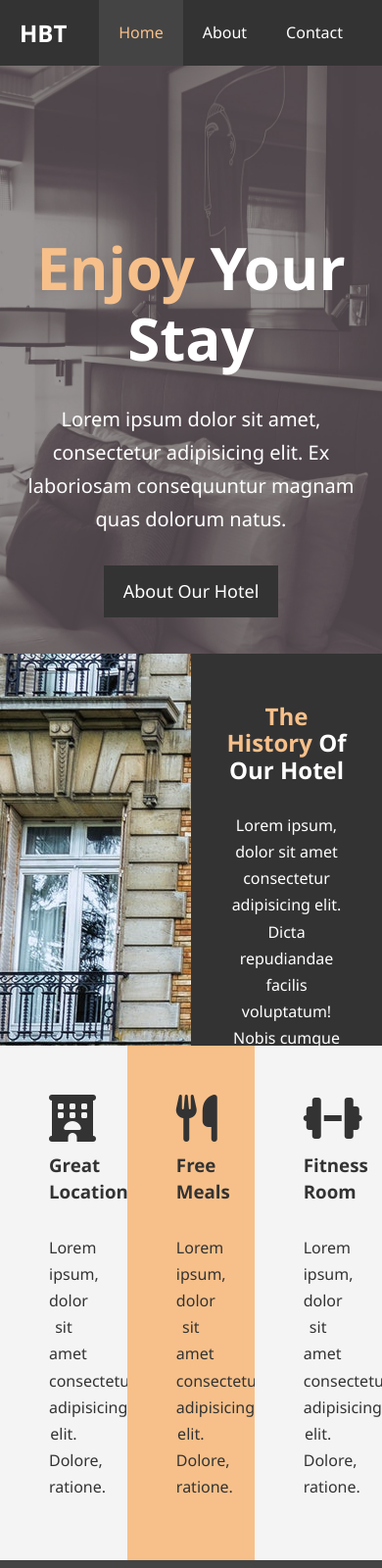
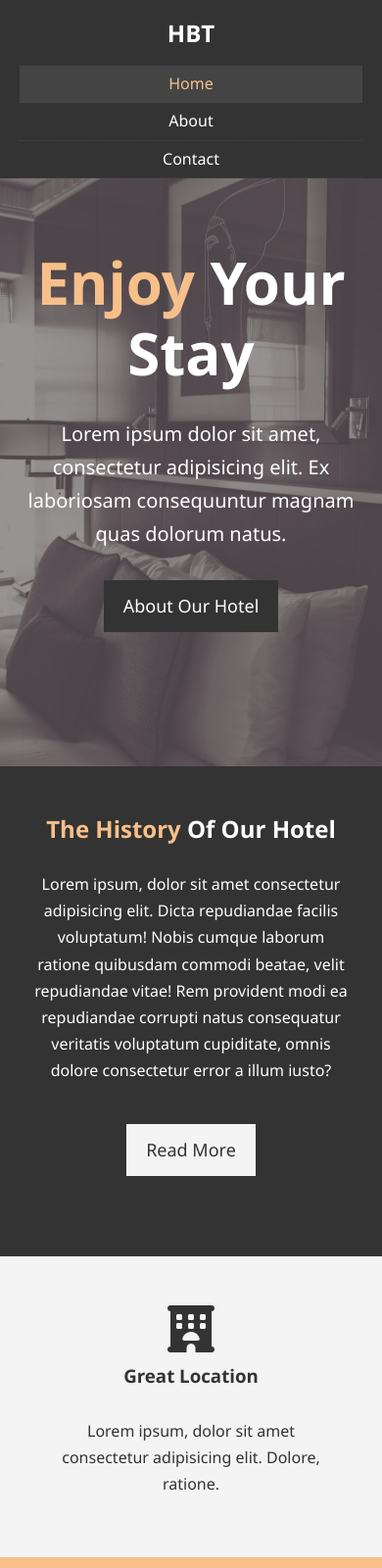
Before and after one commit to ericstober/hotel-bt-website, a plain HTML site: page index.html in a window 390 px wide. Shown: the top 1600 px of the page at 98% size. Drawn offline with Linux system fonts and the light colour scheme.

Commit message:
added mobile styles for responsivness

```diff
--- a/about.html
+++ b/about.html
@@ -6,6 +6,7 @@
   <meta name="description" content="Welcome to the most extraordinary hotel in Boston Massachusetts">
   <meta name="keywords" content="hotel, boston hotel, new england hotel">
   <link rel="stylesheet" href="css/style.css">
+  <link rel="stylesheet" media="screen and (max-width: 768px)" href="css/mobile.css">
   <title>Hotel BT | About</title>
 </head>
 <body>
--- /dev/null
+++ b/css/mobile.css
@@ -0,0 +1,61 @@
+/* Navbar */
+#navbar .logo {
+  float: none;
+  text-align: center;
+}
+
+#navbar ul,
+#navbar ul li {
+  float: none;
+}
+
+#navbar ul li a {
+  padding: 5px;
+  border-bottom: #444 dotted 1px;
+}
+
+/* Showcase */
+#showcase .showcase-content {
+  padding-top: 70px;
+  padding-bottom?: 30px;
+}
+
+/* Home Info */
+#home-info {
+  height: 500px;
+}
+
+#home-info .info-img {
+  display: none;
+}
+
+#home-info .info-content {
+  float: none;
+  width: 100%;
+}
+
+/* Boxes */
+.box {
+  float: none;
+  width: 100%;
+}
+
+/* About */
+#about-info .info-right,
+#about-info .info-left {
+  float: none;
+  width: 100%;
+}
+
+#about-info .info-right {
+  margin-top: 30px;
+}
+
+.l-heading {
+  text-align: center;
+}
+
+/* Contact */
+#contact-info .box {
+  border-bottom: #444 dotted 1px;
+}
--- a/css/style.css
+++ b/css/style.css
@@ -81,6 +81,7 @@ p {
 
 .l-heading {
   font-size: 40px;
+  line-height: 1.2;
 }
 
 /* Padding */
@@ -99,7 +100,7 @@ p {
   color: white;
 }
 
-#navbar h1 {
+#navbar .logo {
   float: left;
   padding-top: 20px;
 }
@@ -149,7 +150,7 @@ p {
 
 /* Home Info */
 #home-info {
-  height: 400px;
+  height: 450px;
 }
 
 #home-info .info-img {
@@ -206,7 +207,7 @@ p {
 
 /* Testimonials */
 #testimonials {
-  height: 600px;
+  height: 100%;
   background: url('../images/test-bg.jpg') no-repeat center center/cover;
   padding-top: 100px;
 }
--- a/index.html
+++ b/index.html
@@ -6,6 +6,7 @@
   <meta name="description" content="Welcome to the most extraordinary hotel in Boston Massachusetts">
   <meta name="keywords" content="hotel, boston hotel, new england hotel">
   <link rel="stylesheet" href="css/style.css">
+  <link rel="stylesheet" media="screen and (max-width: 768px)" href="css/mobile.css">
   <title>Hotel BT | Welcome</title>
 
   <script src="https://kit.fontawesome.com/cf2e57a1c8.js" crossorigin="anonymous"></script>
```
Also changed, not shown: contact.html (+1 -0 lines).
